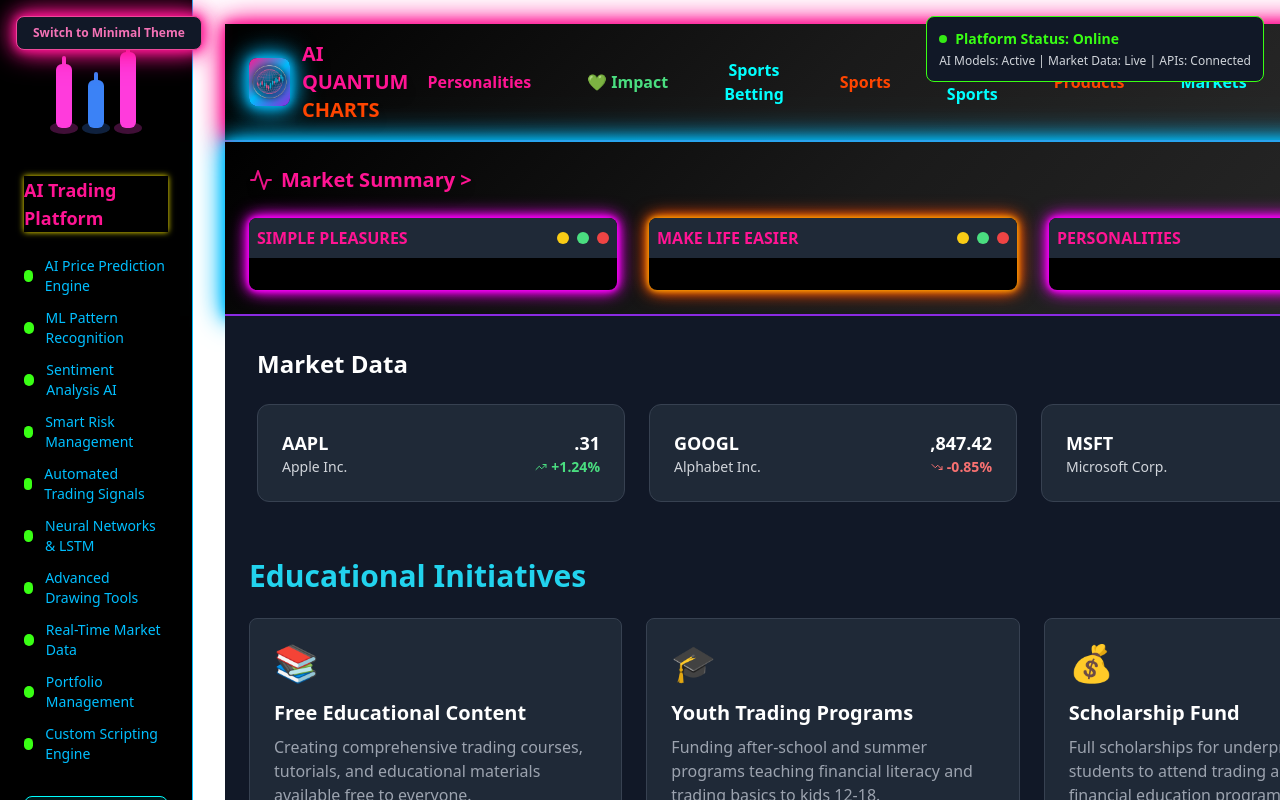
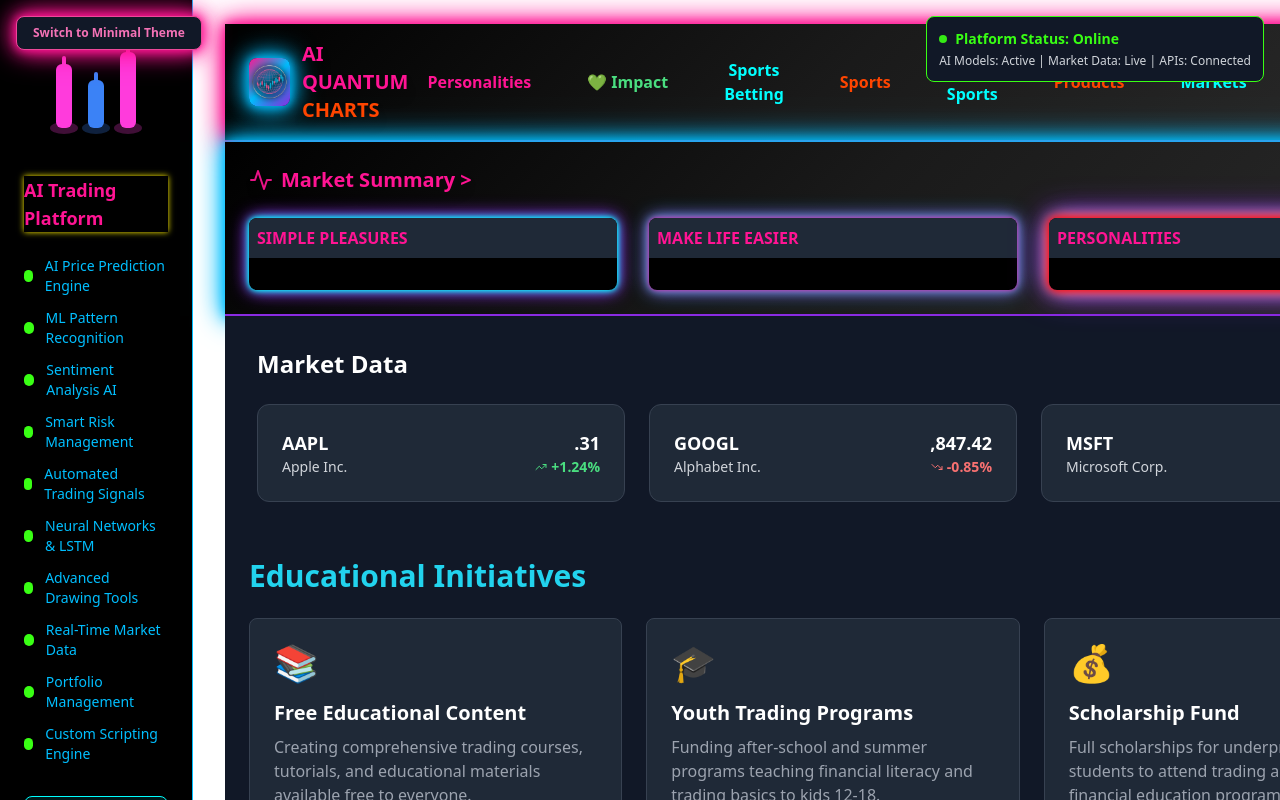
Before and after one commit to rickfloyd/LASTTIMEBUILD, a React (Vite) app: page / in a window 1280 px wide. Shown: the top 800 px of the page. Built offline with nearby package versions, Linux system fonts and the light colour scheme.

Commit message:
UI updates

```diff
--- a/src/components/MarketSummary.tsx
+++ b/src/components/MarketSummary.tsx
@@ -20,7 +20,7 @@ const MarketSummary = () => {
               className={`font-bold transition-all duration-300 px-4 py-2 rounded-lg hover:bg-charcoal/50 ${
                 index % 2 === 0
                   ? 'text-fluorescent-blue hover:text-pulsing-cyan hover:shadow-neon-blue'
-                  : 'text-electric-orange hover:text-electric-yellow hover:shadow-neon-orange'
+                  : 'text-electric-pink hover:text-electric-pinks hover:shadow-neon-orange'
               }`}
             >
 
@@ -33,11 +33,6 @@ const MarketSummary = () => {
         <div className="bg-black rounded-lg two-tone-glow-pink flex flex-col">
           <div className="flex items-center justify-between p-2 bg-gray-800 rounded-t-lg">
             <span className="text-fluorescent-pink font-bold">SIMPLE PLEASURES</span>
-            <div className="flex items-center space-x-2">
-              <div className="w-3 h-3 bg-yellow-400 rounded-full"></div>
-              <div className="w-3 h-3 bg-green-400 rounded-full"></div>
-              <div className="w-3 h-3 bg-red-500 rounded-full"></div>
-            </div>
           </div>
           <div className="p-4 flex-grow flex items-center justify-center">
           </div>
@@ -45,23 +40,13 @@ const MarketSummary = () => {
         <div className="bg-black rounded-lg two-tone-glow-orange flex flex-col">
           <div className="flex items-center justify-between p-2 bg-gray-800 rounded-t-lg">
             <span className="text-fluorescent-pink font-bold">MAKE LIFE EASIER</span>
-            <div className="flex items-center space-x-2">
-              <div className="w-3 h-3 bg-yellow-400 rounded-full"></div>
-              <div className="w-3 h-3 bg-green-400 rounded-full"></div>
-              <div className="w-3 h-3 bg-red-500 rounded-full"></div>
-            </div>
           </div>
           <div className="p-4 flex-grow flex items-center justify-center">
           </div>
         </div>
-        <div className="bg-black rounded-lg two-tone-glow-pink flex flex-col">
+        <div className="bg-black rounded-lg red-white-blue-glow flex flex-col">
           <div className="flex items-center justify-between p-2 bg-gray-800 rounded-t-lg">
             <span className="text-fluorescent-pink font-bold">PERSONALITIES</span>
-            <div className="flex items-center space-x-2">
-              <div className="w-3 h-3 bg-yellow-400 rounded-full"></div>
-              <div className="w-3 h-3 bg-green-400 rounded-full"></div>
-              <div className="w-3 h-3 bg-red-500 rounded-full"></div>
-            </div>
           </div>
           <div className="p-4 flex-grow flex items-center justify-center">
           </div>
--- a/src/index.css
+++ b/src/index.css
@@ -4,9 +4,13 @@
 @tailwind utilities;
 
 .two-tone-glow-pink {
-  box-shadow: 0 0 5px #ff00ff, 0 0 10px #ff00ff, 0 0 15px #e600e6, 0 0 20px #e600e6;
+  box-shadow: 0 0 5px #00FFFF, 0 0 10px #00FFFF, 0 0 15px #8A2BE2, 0 0 20px #8A2BE2;
 }
 
 .two-tone-glow-orange {
-  box-shadow: 0 0 5px #ffA500, 0 0 10px #ffA500, 0 0 15px #ff4500, 0 0 20px #ff4500;
+  box-shadow: 0 0 5px #ff00a2, 0 0 10px #00f7ff, 0 0 15px #f50187, 0 0 20px #02a5fd;
 }
+
+.red-white-blue-glow {
+  box-shadow: 0 0 8px #ff0000, 0 0 12px #ff0000, 0 0 18px #ffffff, 0 0 25px #8A2BE2, 0 0 35px #8A2BE2;
+}
```
